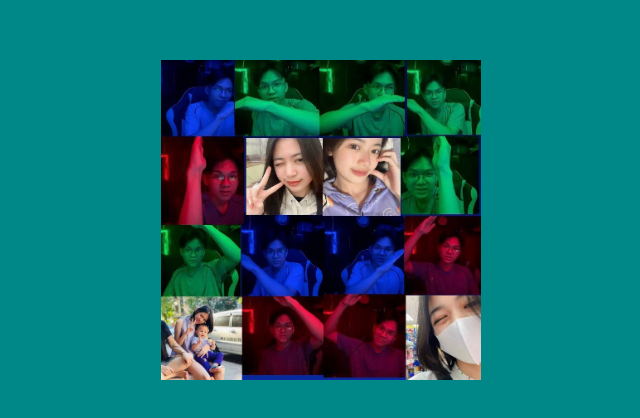
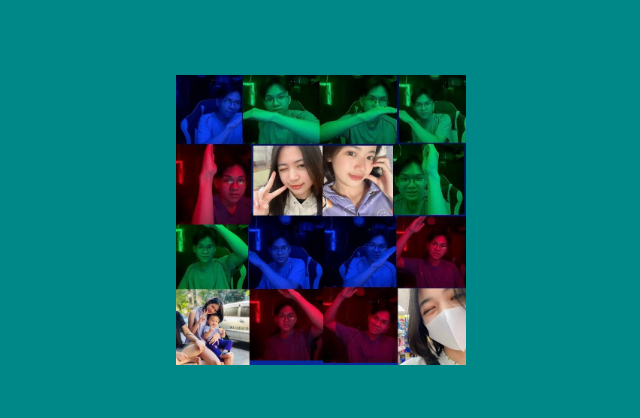
Before and after one commit to Han654/Birthday.github.web, a plain HTML site: page photo.html in a window 1280 px wide. Shown: the part 178-596 px from the top of the page, without its empty margins (319-959 px from the left). Drawn offline with Linux system fonts and the light colour scheme.

Commit message:
Update photo.html

```diff
--- a/photo.html
+++ b/photo.html
@@ -8,8 +8,8 @@
     <link href="./style.css" rel="stylesheet">
 </head>
 <body>
-    <div class="image">
-        <img src="photo_2023-03-14_16-44-16.jpg" width="320" height="320">
-    </div>
+    <figure class="image" id="bdphoto">
+        <img src="photo_2023-03-14_16-44-16.jpg" width="290" height="290">
+    </figure>
 </body>
 </html>
```
